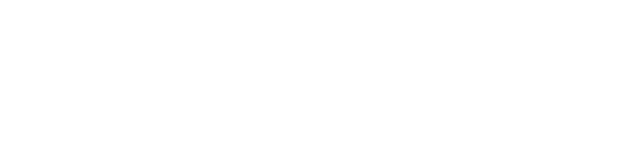
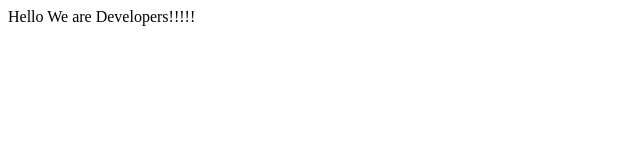
Before and after one commit to vikitaotiz/victor_and_david_microverse, a plain HTML site: page index.html in a window 1280 px wide. Shown: the whole page, without its empty margins (0-640 px from the left). Drawn offline with Linux system fonts and the light colour scheme.

Commit message:
**change for Hello world we are developers

```diff
--- a/index.html
+++ b/index.html
@@ -8,7 +8,7 @@
 
   <body>
     <script src="https://cdn.freecodecamp.org/testable-projects-fcc/v1/bundle.js"></script>
-
+    Hello We are Developers!!!!!
     <!--
 
     Hello Camper!
```
